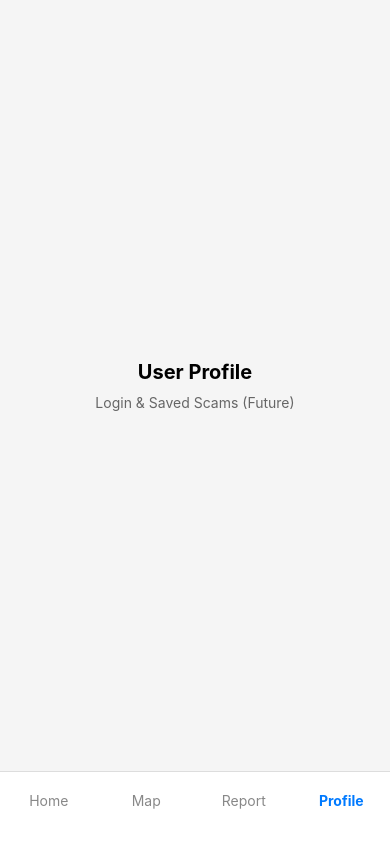
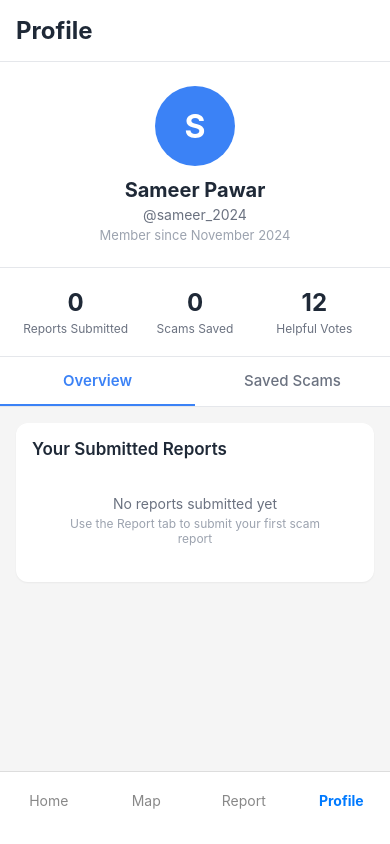
Before and after one commit to sammy200-ui/GlobeGuard-application, a React Native app in the folder frontend_scam/: screen /Profile in a window 390 px wide. Built offline with nearby package versions, Linux system fonts and the light colour scheme.

Commit message:
implement profile page

```diff
--- a/frontend_scam/src/screens/ProfileScreen.js
+++ b/frontend_scam/src/screens/ProfileScreen.js
@@ -1,18 +1,167 @@
-import React from "react";
-import { View, Text, StyleSheet, SafeAreaView } from "react-native";
+import React, { useState, useEffect } from "react";
+import { View, Text, StyleSheet, ScrollView, TouchableOpacity } from "react-native";
+import { SafeAreaView } from 'react-native-safe-area-context';
+import AsyncStorage from '@react-native-async-storage/async-storage';
+import { useFocusEffect } from '@react-navigation/native';
 import BottomNav from "../components/BottomNav";
+import ScamCard from "../components/ScamCard";
 
 function ProfileScreen({ navigation }) {
+  const [activeTab, setActiveTab] = useState("overview");
+  const [savedScams, setSavedScams] = useState([]);
+  const [userReports, setUserReports] = useState([]);
+
+  useFocusEffect(
+    React.useCallback(() => {
+      loadSavedScams();
+      loadUserReports();
+    }, [])
+  );
+
+  const loadSavedScams = async () => {
+    try {
+      const saved = await AsyncStorage.getItem('savedScams');
+      if (saved) {
+        setSavedScams(JSON.parse(saved));
+      } else {
+        setSavedScams([]);
+      }
+    } catch (error) {
+      console.log('Error loading saved scams:', error);
+      setSavedScams([]);
+    }
+  };
+
+  const loadUserReports = async () => {
+    try {
+      const reports = await AsyncStorage.getItem('userReports');
+      if (reports) {
+        setUserReports(JSON.parse(reports));
+      } else {
+        setUserReports([]);
+      }
+    } catch (error) {
+      console.log('Error loading user reports:', error);
+      setUserReports([]);
+    }
+  };
+
+  const userData = {
+    name: "Sameer Pawar",
+    username: "sameer_2024",
+    joinDate: "November 2024",
+    reportsSubmitted: userReports.length,
+    scamsSaved: savedScams.length,
+    helpfulVotes: 12,
+  };
+
   return (
     <SafeAreaView style={styles.container}>
+      <View style={styles.mainContent}>
 
-      {/* Main content */}
-      <View style={styles.mainContent}>
-        <Text style={styles.bigText}>User Profile</Text>
-        <Text style={styles.smallText}>Login & Saved Scams (Future)</Text>
+        <View style={styles.header}>
+          <Text style={styles.headerText}>Profile</Text>
+        </View>
+
+        <ScrollView style={styles.scrollView}>
+
+          <View style={styles.userCard}>
+            <View style={styles.avatar}>
+              <Text style={styles.avatarText}>{userData.name.charAt(0)}</Text>
+            </View>
+            <Text style={styles.userName}>{userData.name}</Text>
+            <Text style={styles.userHandle}>@{userData.username}</Text>
+            <Text style={styles.joinDate}>Member since {userData.joinDate}</Text>
+          </View>
+
+          <View style={styles.statsSection}>
+            <View style={styles.statCard}>
+              <Text style={styles.statValue}>{userData.reportsSubmitted}</Text>
+              <Text style={styles.statLabel}>Reports Submitted</Text>
+            </View>
+            <View style={styles.statCard}>
+              <Text style={styles.statValue}>{userData.scamsSaved}</Text>
+              <Text style={styles.statLabel}>Scams Saved</Text>
+            </View>
+            <View style={styles.statCard}>
+              <Text style={styles.statValue}>{userData.helpfulVotes}</Text>
+              <Text style={styles.statLabel}>Helpful Votes</Text>
+            </View>
+          </View>
+
+          <View style={styles.tabContainer}>
+            <TouchableOpacity
+              style={[styles.tab, activeTab === "overview" && styles.tabActive]}
+              onPress={() => setActiveTab("overview")}
+            >
+              <Text style={[styles.tabText, activeTab === "overview" && styles.tabTextActive]}>
+                Overview
+              </Text>
+            </TouchableOpacity>
+            <TouchableOpacity
+              style={[styles.tab, activeTab === "saved" && styles.tabActive]}
+              onPress={() => setActiveTab("saved")}
+            >
+              <Text style={[styles.tabText, activeTab === "saved" && styles.tabTextActive]}>
+                Saved Scams
+              </Text>
+            </TouchableOpacity>
+          </View>
+
+          {activeTab === "overview" ? (
+            <View style={styles.tabContent}>
+
+              <View style={styles.section}>
+                <Text style={styles.sectionTitle}>Your Submitted Reports</Text>
+                {userReports.length === 0 ? (
+                  <View style={styles.emptyActivity}>
+                    <Text style={styles.emptyActivityText}>No reports submitted yet</Text>
+                    <Text style={styles.emptyActivitySubtext}>
+                      Use the Report tab to submit your first scam report
+                    </Text>
+                  </View>
+                ) : (
+                  userReports.slice(0, 5).map((report, index) => (
+                    <View key={report.id} style={styles.activityItem}>
+                      <View style={styles.activityDot} />
+                      <View style={styles.activityContent}>
+                        <Text style={styles.activityText}>Reported: {report.title}</Text>
+                        <Text style={styles.activityLocation}>{report.location}</Text>
+                        <Text style={styles.activityDate}>{report.date}</Text>
+                      </View>
+                    </View>
+                  ))
+                )}
+              </View>
+
+            </View>
+          ) : (
+            <View style={styles.tabContent}>
+              <Text style={styles.savedScamsHeader}>
+                You have saved {savedScams.length} scam(s) for reference
+              </Text>
+              {savedScams.length === 0 ? (
+                <View style={styles.emptyState}>
+                  <Text style={styles.emptyStateText}>No saved scams yet</Text>
+                  <Text style={styles.emptyStateSubtext}>
+                    Tap "Save to Profile" on any scam detail page to save it here
+                  </Text>
+                </View>
+              ) : (
+                savedScams.map((scam) => (
+                  <ScamCard
+                    key={scam.id}
+                    scam={scam}
+                    onPress={() => navigation.navigate('ScamDetail', { scam })}
+                  />
+                ))
+              )}
+            </View>
+          )}
+
+        </ScrollView>
       </View>
 
-      {/* Bottom navigation */}
       <BottomNav navigation={navigation} currentScreen="Profile" />
     </SafeAreaView>
   );
@@ -25,17 +174,192 @@ const styles = StyleSheet.create({
   },
   mainContent: {
     flex: 1,
-    justifyContent: "center",
-    alignItems: "center",
   },
-  bigText: {
+  header: {
+    padding: 16,
+    backgroundColor: 'white',
+    borderBottomWidth: 1,
+    borderBottomColor: '#E5E7EB',
+  },
+  headerText: {
+    fontSize: 24,
+    fontWeight: 'bold',
+    color: '#1F2937',
+  },
+  scrollView: {
+    flex: 1,
+  },
+  userCard: {
+    backgroundColor: 'white',
+    alignItems: 'center',
+    paddingVertical: 24,
+    borderBottomWidth: 1,
+    borderBottomColor: '#E5E7EB',
+  },
+  avatar: {
+    width: 80,
+    height: 80,
+    borderRadius: 40,
+    backgroundColor: '#3B82F6',
+    justifyContent: 'center',
+    alignItems: 'center',
+    marginBottom: 12,
+  },
+  avatarText: {
+    fontSize: 32,
+    fontWeight: 'bold',
+    color: 'white',
+  },
+  userName: {
     fontSize: 20,
     fontWeight: 'bold',
-    marginBottom: 10,
+    color: '#1F2937',
+    marginBottom: 4,
   },
-  smallText: {
+  userHandle: {
     fontSize: 14,
-    color: '#666',
+    color: '#6B7280',
+    marginBottom: 4,
+  },
+  joinDate: {
+    fontSize: 13,
+    color: '#9CA3AF',
+  },
+  statsSection: {
+    flexDirection: 'row',
+    backgroundColor: 'white',
+    paddingVertical: 20,
+    paddingHorizontal: 16,
+    borderBottomWidth: 1,
+    borderBottomColor: '#E5E7EB',
+  },
+  statCard: {
+    flex: 1,
+    alignItems: 'center',
+  },
+  statValue: {
+    fontSize: 24,
+    fontWeight: 'bold',
+    color: '#1F2937',
+    marginBottom: 4,
+  },
+  statLabel: {
+    fontSize: 12,
+    color: '#6B7280',
+    textAlign: 'center',
+  },
+  tabContainer: {
+    flexDirection: 'row',
+    backgroundColor: 'white',
+    borderBottomWidth: 1,
+    borderBottomColor: '#E5E7EB',
+  },
+  tab: {
+    flex: 1,
+    paddingVertical: 14,
+    alignItems: 'center',
+    borderBottomWidth: 2,
+    borderBottomColor: 'transparent',
+  },
+  tabActive: {
+    borderBottomColor: '#3B82F6',
+  },
+  tabText: {
+    fontSize: 15,
+    fontWeight: '500',
+    color: '#6B7280',
+  },
+  tabTextActive: {
+    color: '#3B82F6',
+    fontWeight: '600',
+  },
+  tabContent: {
+    padding: 16,
+    paddingBottom: 40,
+  },
+  section: {
+    backgroundColor: 'white',
+    borderRadius: 12,
+    padding: 16,
+    marginBottom: 16,
+    shadowColor: '#000',
+    shadowOffset: { width: 0, height: 1 },
+    shadowOpacity: 0.05,
+    shadowRadius: 2,
+    elevation: 1,
+  },
+  sectionTitle: {
+    fontSize: 17,
+    fontWeight: '600',
+    color: '#1F2937',
+    marginBottom: 16,
+  },
+  activityItem: {
+    flexDirection: 'row',
+    alignItems: 'flex-start',
+    marginBottom: 16,
+  },
+  activityDot: {
+    width: 8,
+    height: 8,
+    borderRadius: 4,
+    backgroundColor: '#3B82F6',
+    marginTop: 6,
+    marginRight: 12,
+  },
+  activityContent: {
+    flex: 1,
+  },
+  activityText: {
+    fontSize: 14,
+    color: '#1F2937',
+    marginBottom: 2,
+    fontWeight: '500',
+  },
+  activityLocation: {
+    fontSize: 13,
+    color: '#6B7280',
+    marginBottom: 2,
+  },
+  activityDate: {
+    fontSize: 12,
+    color: '#9CA3AF',
+  },
+  emptyActivity: {
+    padding: 20,
+    alignItems: 'center',
+  },
+  emptyActivityText: {
+    fontSize: 14,
+    color: '#6B7280',
+    marginBottom: 4,
+  },
+  emptyActivitySubtext: {
+    fontSize: 12,
+    color: '#9CA3AF',
+    textAlign: 'center',
+  },
+  savedScamsHeader: {
+    fontSize: 14,
+    color: '#6B7280',
+    marginBottom: 16,
+    textAlign: 'center',
+  },
+  emptyState: {
+    padding: 40,
+    alignItems: 'center',
+  },
+  emptyStateText: {
+    fontSize: 16,
+    fontWeight: '600',
+    color: '#4B5563',
+    marginBottom: 8,
+  },
+  emptyStateSubtext: {
+    fontSize: 14,
+    color: '#9CA3AF',
+    textAlign: 'center',
+    lineHeight: 20,
   },
 });
 
```
